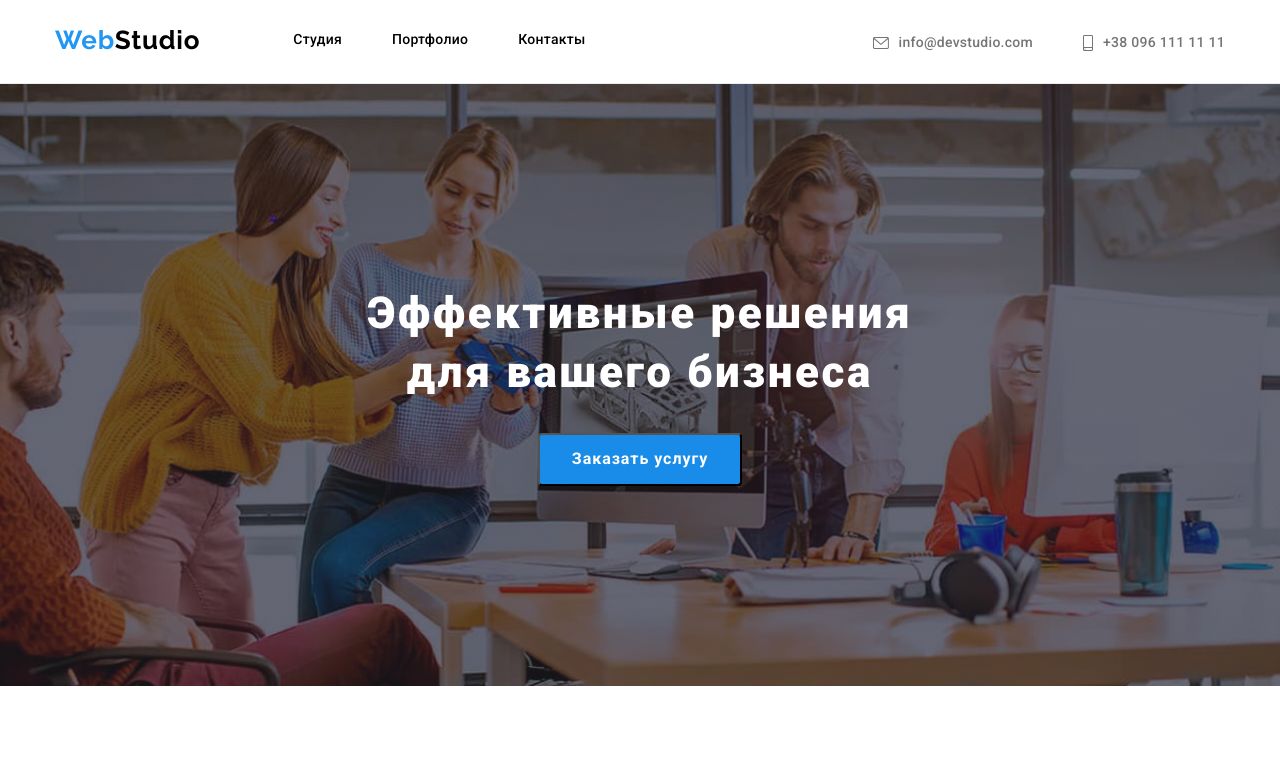
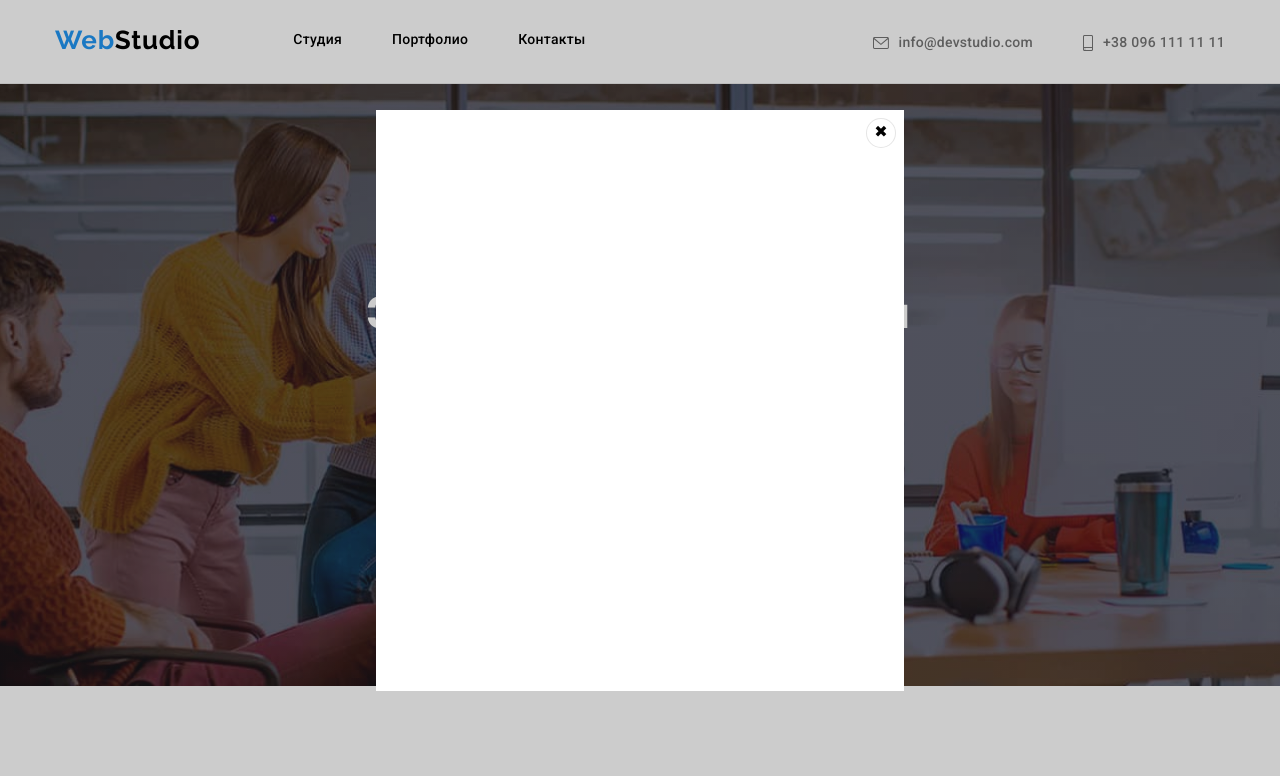
Before and after one commit to HelenFedoseeva/goit-markup-hw-05, a plain HTML site: page index.html in a window 1280 px wide. Both pictures are taken after a click on the button "Заказать услугу". Shown: the top 776 px of the page. Drawn offline with nearby package versions, Linux system fonts and the light colour scheme.

Commit message:
add-modal-window

```diff
--- a/css/styles.css
+++ b/css/styles.css
@@ -165,6 +165,8 @@ body {
     background-position: center;
     max-width: 1600px;
 
+
+
 }
 
 /*----------ICON---------*/
@@ -319,6 +321,58 @@ body {
 .model-button:hover,
 .model-button:focus{
     background-color: var(--model-button);
+}
+
+/*--------------------------MODAL-OPEN--------------------------------*/
+.backdrop{
+    width: 100vw;
+    height: 100vh;
+    background-color: rgba(0, 0, 0, 0.2);
+    cursor: not-allowed;
+    position: fixed;
+    left: 0;
+    right: 0;
+    top: 0;
+    bottom: 0;
+    display: flex;
+    transition: 500ms;
+}
+.is-hidden{
+    visibility: hidden;
+    opacity: 0;
+
+}
+.modal{
+    box-sizing: border-box;
+    padding: 8px;
+    margin: auto;
+    width: 528px;
+    height: 581px;
+    background-color: #fff;
+    display: flex;
+    justify-content: right;
+
+
+
+}
+
+.close-modal-button{
+   width: 30px;
+   height: 30px;
+   cursor: pointer;
+   border-radius: 50%;
+   border: 1px solid rgb(0, 0, 0,0.1);
+   color: #000;
+   background-color: #fff;
+   display: flex;
+   justify-content: center;
+   align-items: center;
+
+}
+
+.close-modal-icon{
+    color: #000;
+
 }
 
 .business-title{
--- a/index.html
+++ b/index.html
@@ -46,7 +46,14 @@
                 <section class="main-decision-section">
                     <div class="container">
                         <h1 class="main-title-business">Эффективные решения <br> для вашего бизнеса</h1>
-                        <button class="model-button button" type="button">Заказать услугу</button>
+                        <button data-modal-open class="model-button button" type="button">Заказать услугу</button>
+                        <div class="backdrop is-hidden" data-modal>
+                            <div class="modal">
+                                <button class="close-modal-button" data-modal-close type="button">
+                                   <span class="close-modal-icon">&#10006;</span>
+                                </button>
+                            </div>
+                        </div>
                     </div>
                 </section>
             <section class="main-description-section section">
@@ -371,5 +378,6 @@
                 </div>
             </div>
         </footer>
+    <script src="./js/modal.js"></script>
 </body>
 </html>
--- /dev/null
+++ b/js/modal.js
@@ -0,0 +1,14 @@
+(() => {
+  const refs = {
+    openModalBtn: document.querySelector("[data-modal-open]"),
+    closeModalBtn: document.querySelector("[data-modal-close]"),
+    modal: document.querySelector("[data-modal]"),
+  };
+
+  refs.openModalBtn.addEventListener("click", toggleModal);
+  refs.closeModalBtn.addEventListener("click", toggleModal);
+
+  function toggleModal() {
+    refs.modal.classList.toggle("is-hidden");
+  }
+})();
```
Also changed, not shown: images/portfolio/icon/close-icon.svg (added).
